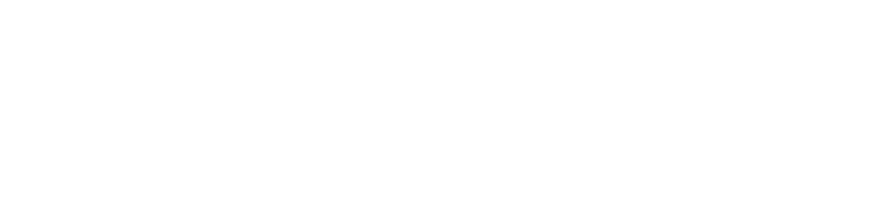
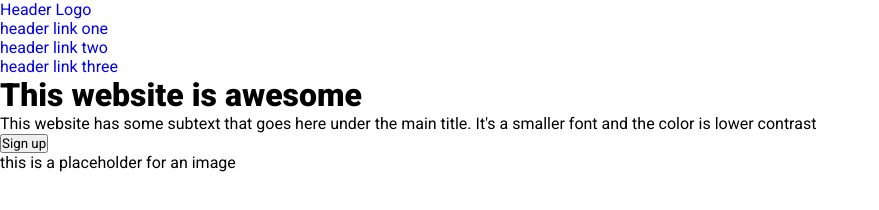
Before and after one commit to yppelu/odin-landing-page, a plain HTML site: page index.html in a window 1280 px wide. Shown: the whole page, without its empty margins (0-879 px from the left). Drawn offline with Linux system fonts and the light colour scheme.

Commit message:
Create the header structure in index.html

```diff
--- a/index.html
+++ b/index.html
@@ -9,7 +9,29 @@
 </head>
 
 <body>
-
+    <header class="header">
+        <div class="header-nav">
+            <a class="header-logo" href="./index.html">Header Logo</a>
+            <ul class="header-links">
+                <li><a href="#">header link one</a></li>
+                <li><a href="#">header link two</a></li>
+                <li><a href="#">header link three</a></li>
+            </ul>
+        </div>
+        <div class="header-main">
+            <div class="header-text">
+                <h1>This website is awesome</h1>
+                <p>
+                    This website has some subtext that goes here under the main
+                    title. It's a smaller font and the color is lower contrast
+                </p>
+                <button class="sign-up-button">Sign up</button>
+            </div>
+            <div class="header-image">
+                <p>this is a placeholder for an image</p>
+            </div>
+        </div>
+    </header>
 </body>
 
 </html>
```
